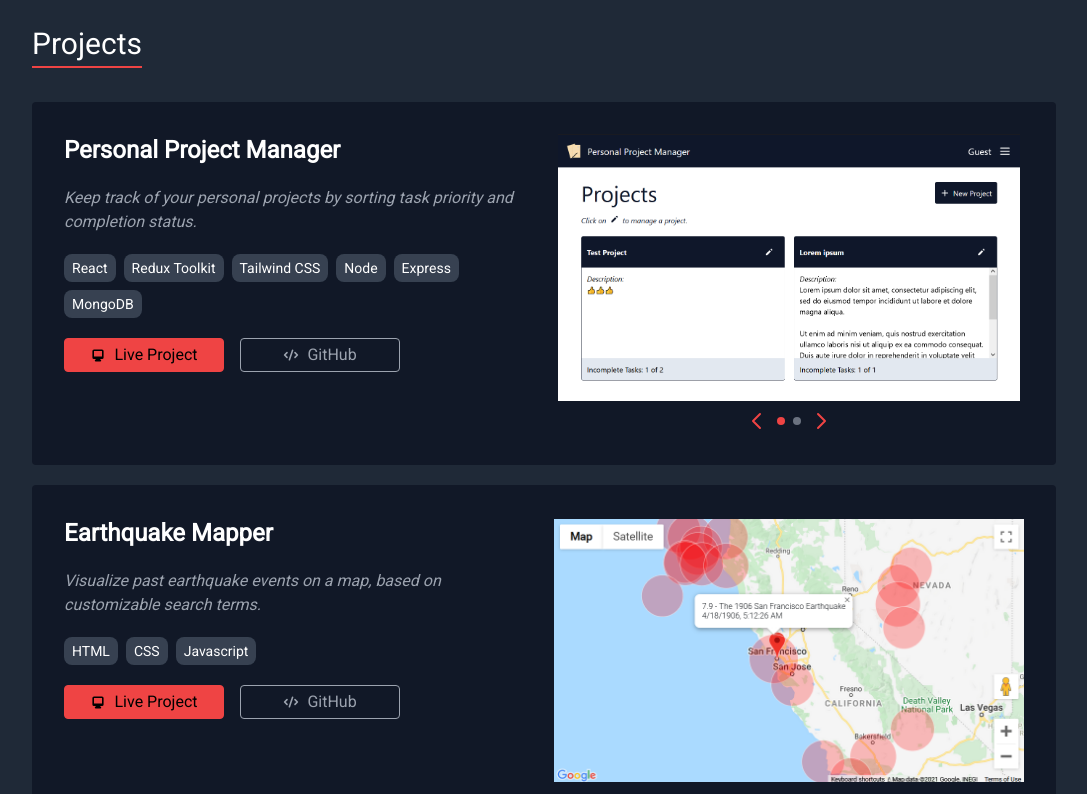
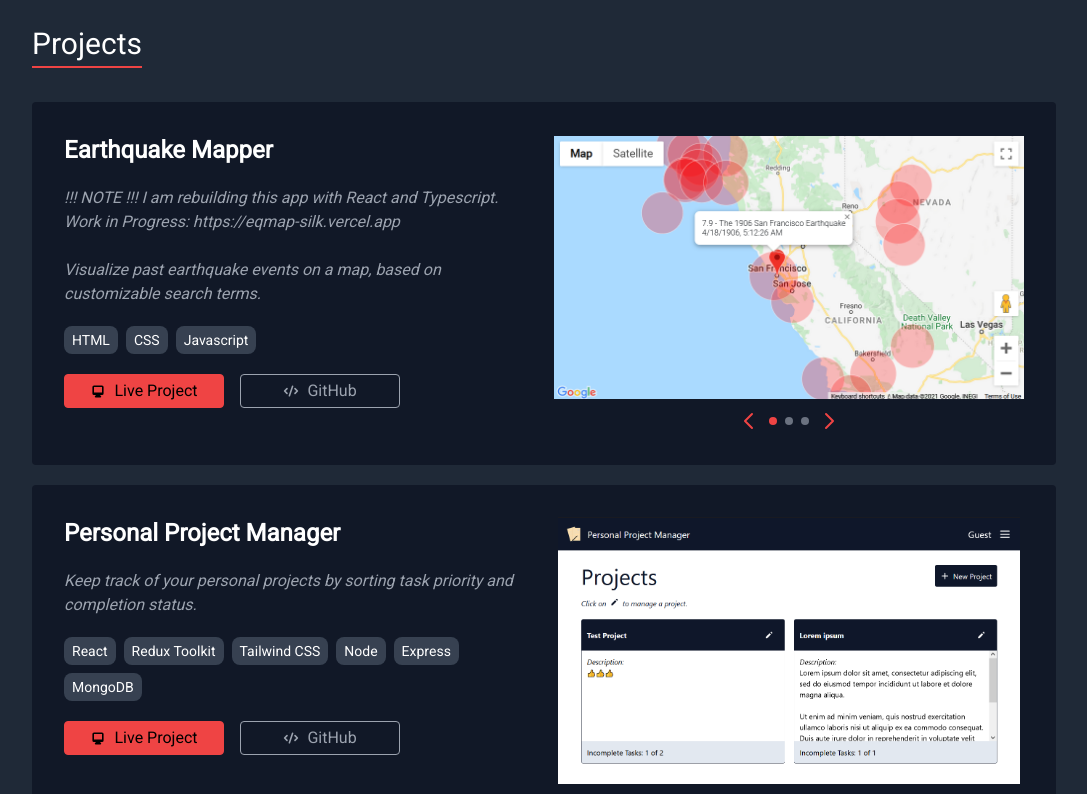
Before and after one commit to hermancai/portfolio, a Next.js app: page / in a window 1280 px wide. Shown: the part 1340-2134 px from the top of the page, without its empty margins (96-1183 px from the left). Built offline with nearby package versions, Linux system fonts and the light colour scheme.

Commit message:
Add eqmap placeholder

```diff
--- a/components/ProjectCard.js
+++ b/components/ProjectCard.js
@@ -6,7 +6,9 @@ const ProjectCard = ({ data }) => {
     <div className="bg-gray-900 rounded w-full p-8 gap-5 grid grid-cols-1 md:grid-cols-2">
       <div className="flex flex-col gap-5 max-w-max">
         <p className="font-bold text-2xl">{data.name}</p>
-        <p className="italic text-gray-400">{data.description}</p>
+        <p className="italic text-gray-400 whitespace-pre-line">
+          {data.description}
+        </p>
         <div className="flex flex-wrap gap-2">
           {data.tech.map((entry, i) => {
             return (
--- a/components/Projects.js
+++ b/components/Projects.js
@@ -40,7 +40,7 @@ const ppmProject = {
 const eqmapperProject = {
   name: "Earthquake Mapper",
   description:
-    "Visualize past earthquake events on a map, based on customizable search terms.",
+    "!!! NOTE !!! I am rebuilding this app with React and Typescript.\nWork in Progress: https://eqmap-silk.vercel.app\n\nVisualize past earthquake events on a map, based on customizable search terms.",
   tech: ["HTML", "CSS", "Javascript"],
   liveLink: "https://hermancai.github.io/earthquake_mapper/",
   githubLink: "https://github.com/hermancai/earthquake_mapper",
@@ -95,8 +95,8 @@ const Projects = ({ projectsRef }) => {
           <p className="sectionLabel">Projects</p>
         </TransitionSlideIn>
         <div ref={projectsHeaderRef} />
+        <ProjectCard data={eqmapperProject} />
         <ProjectCard data={ppmProject} />
-        <ProjectCard data={eqmapperProject} />
         <ProjectCard data={chatappProject} />
         <ProjectCard data={weatherProject} />
       </div>
```
